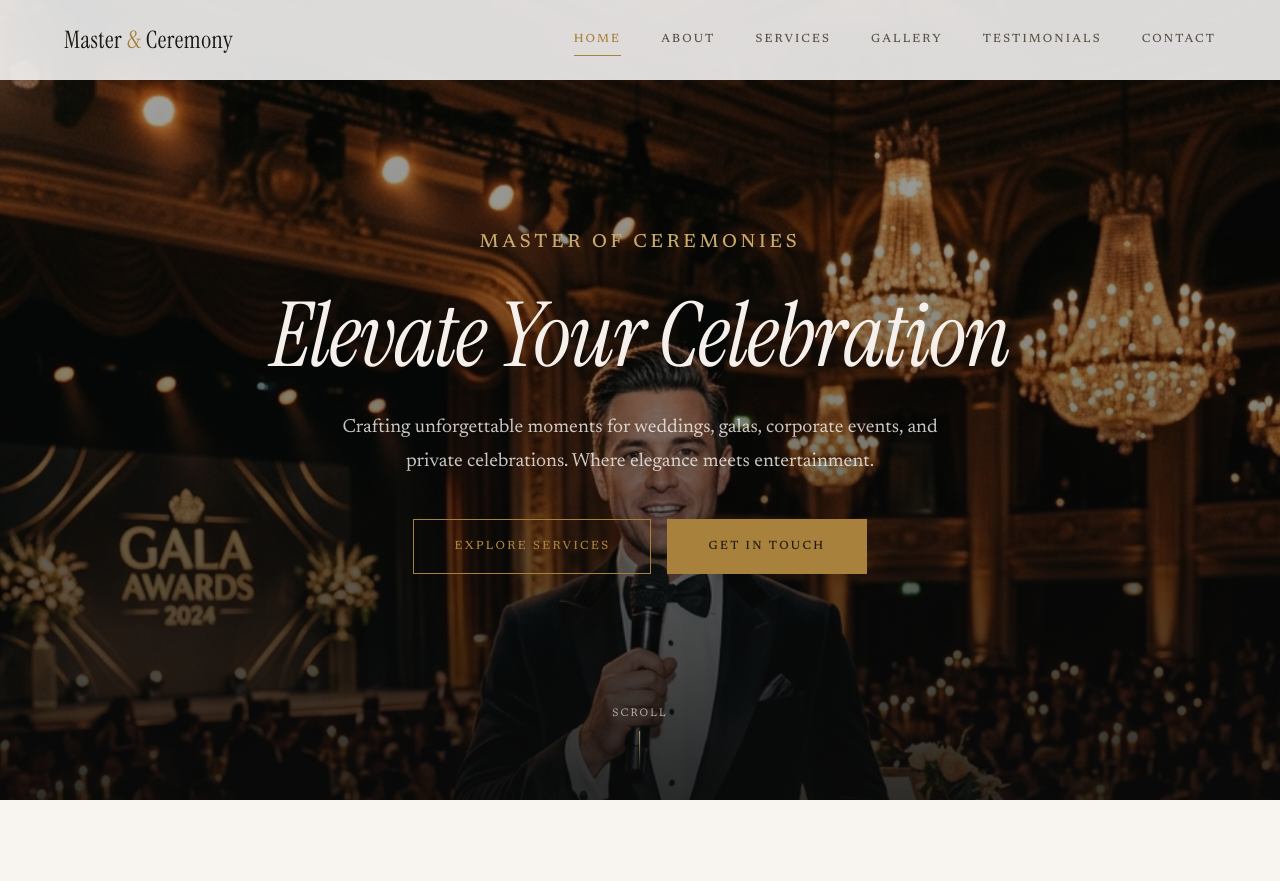
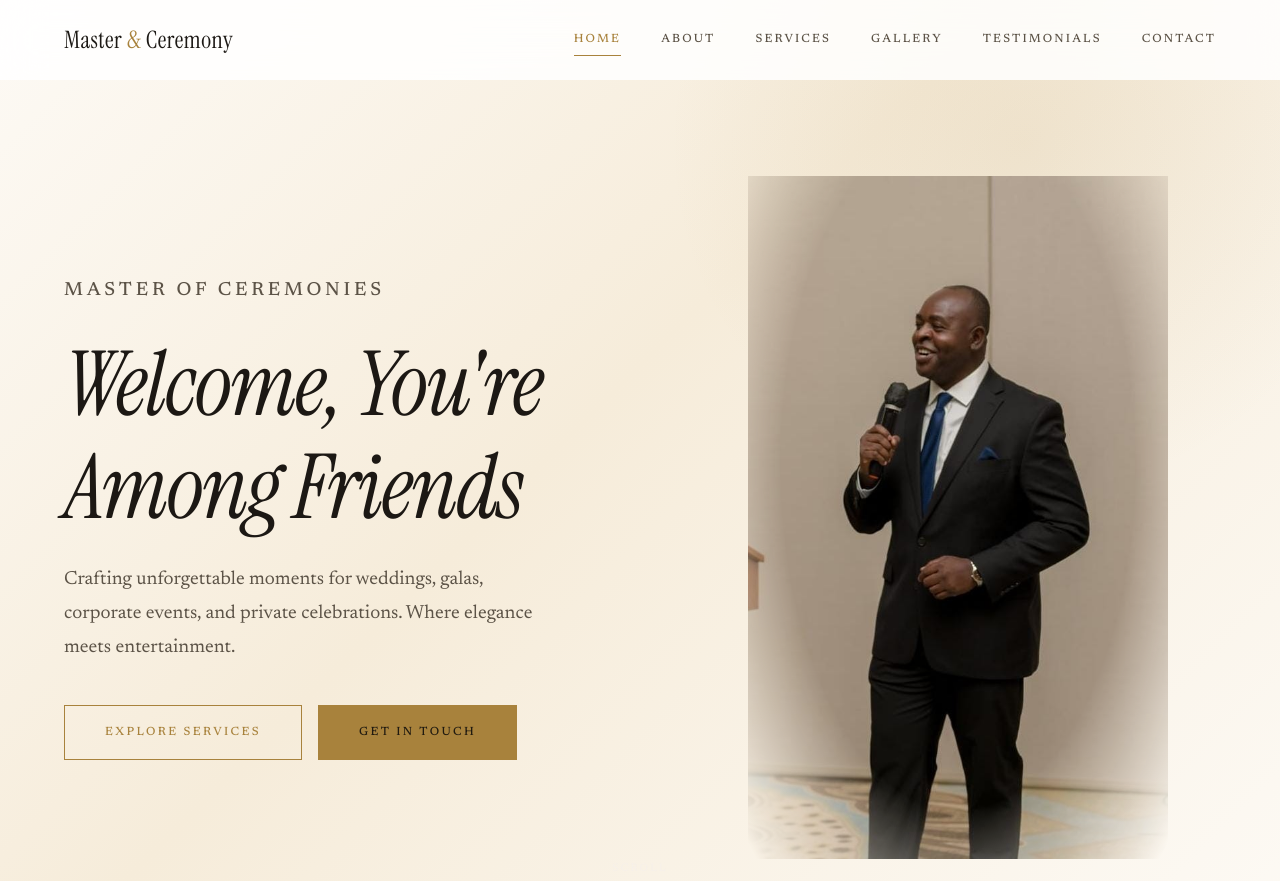
Before and after one commit to EriMorak7/masterofceremonies, a plain HTML site: page index.html in a window 1280 px wide. Shown: the top 881 px of the page. Drawn offline with Linux system fonts and the light colour scheme.

Commit message:
Welcome Hero Image

```diff
--- a/index.html
+++ b/index.html
@@ -37,18 +37,21 @@
   <main id="main">
 
     <!-- Hero Section -->
-    <section class="hero">
-      <div class="hero__bg">
-        <img src="images/hero-home.png" alt="Master of Ceremonies at an elegant event" />
-      </div>
-      <div class="hero__overlay"></div>
-      <div class="hero__content reveal">
-        <p class="subheading">MASTER OF CEREMONIES</p>
-        <h1 class="heading-italic">Elevate Your Celebration</h1>
-        <p>Crafting unforgettable moments for weddings, galas, corporate events, and private celebrations. Where elegance meets entertainment.</p>
-        <div class="btn-group btn-group--center">
-          <a href="services.html" class="btn">Explore Services</a>
-          <a href="contact.html" class="btn btn--filled">Get in Touch</a>
+    <section class="hero hero--welcome">
+      <div class="hero__welcome-bg"></div>
+      <div class="container hero__welcome-inner">
+        <div class="hero__welcome-text reveal-left">
+          <p class="subheading">MASTER OF CEREMONIES</p>
+          <h1 class="heading-italic">Welcome, You're Among Friends</h1>
+          <p>Crafting unforgettable moments for weddings, galas, corporate events, and private celebrations. Where elegance meets entertainment.</p>
+          <div class="btn-group">
+            <a href="services.html" class="btn">Explore Services</a>
+            <a href="contact.html" class="btn btn--filled">Get in Touch</a>
+          </div>
+        </div>
+        <div class="hero__welcome-image reveal-right">
+          <div class="hero__welcome-glow"></div>
+          <img src="images/kayode-welcome.jpg" alt="Kayode &quot;Kayo&quot; Malomo warmly greeting the room, microphone in hand" />
         </div>
       </div>
       <div class="hero__scroll">
--- a/styles.css
+++ b/styles.css
@@ -593,6 +593,140 @@ h4 {
 
 
 /* ============================================================
+   WARM WELCOME HERO (Home)
+   A light, gold-lit split hero — text on one side, Kayode's
+   portrait feathering into the page on the other — built to
+   feel like a genuine, warm greeting rather than a moody banner.
+   ============================================================ */
+.hero--welcome {
+  height: auto;
+  min-height: 100vh;
+  padding: calc(var(--header-height) + var(--space-2xl)) 0 var(--space-2xl);
+}
+
+.hero__welcome-bg {
+  position: absolute;
+  inset: 0;
+  z-index: 0;
+  background: linear-gradient(135deg, #fdfaf5 0%, #f6ecda 45%, #fdfaf5 100%);
+}
+
+.hero__welcome-bg::before {
+  content: '';
+  position: absolute;
+  top: -20%;
+  right: -10%;
+  width: 60%;
+  height: 70%;
+  background: radial-gradient(circle, var(--accent-gold-glow) 0%, transparent 70%);
+  opacity: 0.9;
+}
+
+.hero__welcome-inner {
+  position: relative;
+  z-index: 2;
+  display: grid;
+  grid-template-columns: 1.05fr 0.95fr;
+  align-items: center;
+  gap: var(--space-xl);
+  text-align: left;
+}
+
+.hero__welcome-text .subheading {
+  margin-bottom: var(--space-md);
+}
+
+.hero__welcome-text h1 {
+  margin-bottom: var(--space-md);
+  color: var(--text-primary);
+}
+
+.hero__welcome-text p {
+  font-size: 1.1875rem;
+  color: var(--text-secondary);
+  max-width: 480px;
+  margin: 0 0 var(--space-lg);
+  line-height: 1.8;
+}
+
+.hero__welcome-image {
+  position: relative;
+  display: flex;
+  align-items: flex-end;
+  justify-content: center;
+  min-height: 480px;
+}
+
+.hero__welcome-image img {
+  position: relative;
+  z-index: 1;
+  width: 100%;
+  max-width: 420px;
+  height: auto;
+  object-fit: contain;
+  -webkit-mask-image: radial-gradient(ellipse 68% 82% at 50% 42%, #000 62%, transparent 100%);
+  mask-image: radial-gradient(ellipse 68% 82% at 50% 42%, #000 62%, transparent 100%);
+}
+
+.hero__welcome-glow {
+  position: absolute;
+  top: 8%;
+  left: 50%;
+  width: 340px;
+  height: 340px;
+  transform: translateX(-50%);
+  border-radius: 50%;
+  background: radial-gradient(circle, var(--accent-gold-glow) 0%, transparent 72%);
+  filter: blur(10px);
+  animation: welcomeGlowPulse 5s ease-in-out infinite;
+}
+
+@keyframes welcomeGlowPulse {
+  0%, 100% { opacity: 0.75; transform: translateX(-50%) scale(1); }
+  50% { opacity: 1; transform: translateX(-50%) scale(1.08); }
+}
+
+.hero--welcome .hero__scroll {
+  color: var(--text-muted);
+}
+
+.hero--welcome .hero__scroll-line {
+  background: linear-gradient(to bottom, var(--accent-gold), transparent);
+}
+
+@media (max-width: 900px) {
+  .hero--welcome {
+    padding: calc(var(--header-height) + var(--space-xl)) 0 var(--space-xl);
+  }
+
+  .hero__welcome-inner {
+    grid-template-columns: 1fr;
+    text-align: center;
+    gap: var(--space-lg);
+  }
+
+  .hero__welcome-text p {
+    max-width: 100%;
+    margin-left: auto;
+    margin-right: auto;
+  }
+
+  .hero__welcome-text .btn-group {
+    justify-content: center;
+  }
+
+  .hero__welcome-image {
+    order: -1;
+    min-height: 360px;
+  }
+
+  .hero__welcome-image img {
+    max-width: 300px;
+  }
+}
+
+
+/* ============================================================
    BUTTONS
    ============================================================ */
 .btn {
```
Also changed, not shown: images/WhatsApp Image 2026-07-08 at 01.23.04.jpeg (added), images/WhatsApp Image 2026-07-08 at 01.35.35.jpeg (added), images/kayode-welcome.jpg (added).
